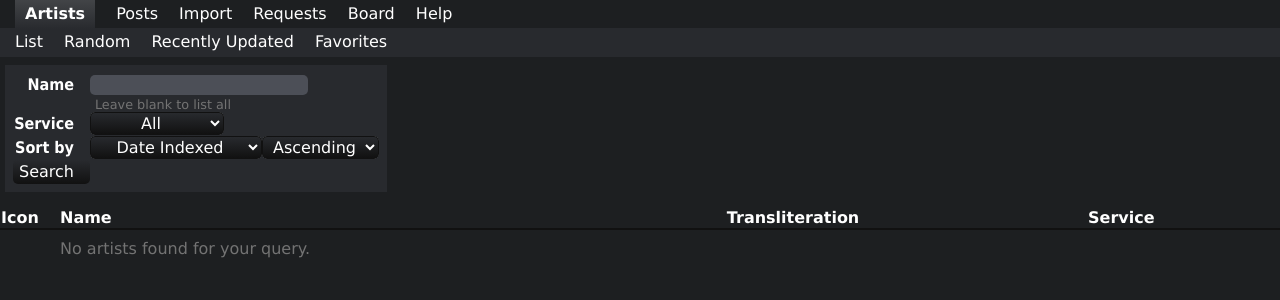
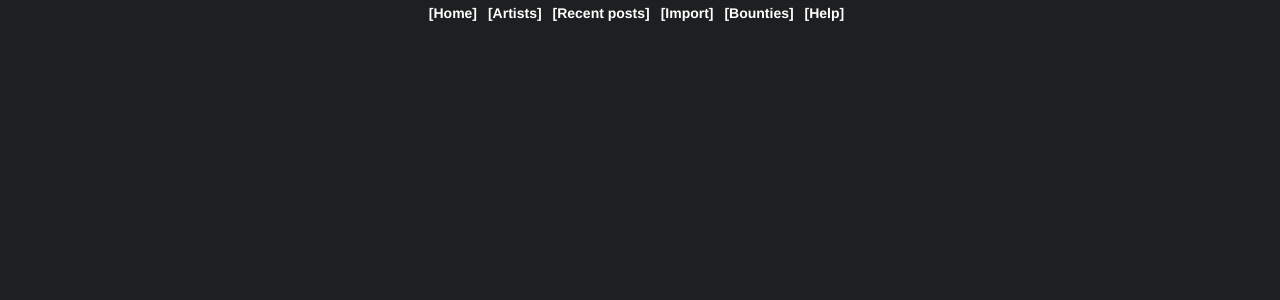
Before and after one commit to KaneTW/Kemono2, a Flask app: page / in a window 1280 px wide. Shown: the top 300 px of the page. Run offline with Flask 2, Linux system fonts and the light colour scheme; parts of the project's set-up code (start-up, migrations or seed data) failed here and were passed over; some libraries are stand-ins or nearby versions.

Commit message:
k3
The third iteration of Kemono's UI (unfinished)

```diff
--- a/server.py
+++ b/server.py
@@ -9,8 +9,9 @@ from routes.help import help_app
 from routes.proxy import proxy_app
 
 from PIL import Image
-from flask import Flask, jsonify, render_template, render_template_string, request, redirect, url_for, send_from_directory, make_response, g, abort, current_app, send_file
+from flask import Flask, jsonify, render_template, render_template_string, request, redirect, url_for, send_from_directory, make_response, g, abort, current_app, send_file, session
 from flask_caching import Cache
+from flask_session import Session
 from werkzeug.utils import secure_filename
 from slugify import slugify_filename
 import requests
@@ -25,6 +26,9 @@ app = Flask(
     __name__,
     template_folder='views'
 )
+app.config["SESSION_TYPE"] = 'sqlalchemy'
+app.config["SQLALCHEMY_DATABASE_URI"] = f"postgresql://{getenv('PGUSER')}:{getenv('PGPASSWORD')}@{getenv('PGHOST')}/{getenv('PGDATABASE')}"
+
 app.config.from_pyfile('flask.cfg')
 cache = Cache(app)
 app.url_map.strict_slashes = False
@@ -34,10 +38,10 @@ app.register_blueprint(help_app, url_prefix='/help')
 app.register_blueprint(proxy_app, url_prefix='/proxy')
 try:
     pool = psycopg2.pool.SimpleConnectionPool(1, 20,
-        host = getenv('PGHOST') if getenv('PGHOST') else 'localhost',
-        dbname = getenv('PGDATABASE') if getenv('PGDATABASE') else 'kemonodb',
-        user = getenv('PGUSER') if getenv('PGUSER') else 'nano',
-        password = getenv('PGPASSWORD') if getenv('PGPASSWORD') else 'shinonome',
+        host = getenv('PGHOST'),
+        dbname = getenv('PGDATABASE'),
+        user = getenv('PGUSER'),
+        password = getenv('PGPASSWORD'),
         cursor_factory = RealDictCursor
     )
 except Exception as error:
@@ -88,6 +92,18 @@ def close(e):
             pool.putconn(connection)
 
 @app.route('/')
+def home():
+    props = {}
+    base = request.args.to_dict()
+    base.pop('o', None)
+    response = make_response(render_template(
+        'home.html',
+        props = props,
+        base = base
+    ), 200)
+    return response
+
+@app.route('/artists')
 @cache.cached(key_prefix=make_cache_key)
 def artists():
     props = {
@@ -122,6 +138,19 @@ def artists():
         cursor = get_cursor()
         cursor.execute(query, params)
         results = cursor.fetchall()
+
+        query2 = "SELECT COUNT(*) FROM lookup "
+        query2 += "WHERE name ILIKE %s "
+        params2 = ('%' + request.args.get('q') + '%',)
+        if request.args.get('service'):
+            query2 += "AND service = %s "
+            params2 += (request.args.get('service'),)
+        query2 += "AND service != 'discord-channel'"
+        cursor2 = get_cursor()
+        cursor2.execute(query2, params2)
+        results2 = cursor.fetchall()
+        props["count"] = int(results2[0]["count"])
+
     response = make_response(render_template(
         'artists.html',
         props = props,
@@ -129,12 +158,6 @@ def artists():
         base = base
     ), 200)
     response.headers['Cache-Control'] = 'max-age=60, public, stale-while-revalidate=2592000'
-    return response
-
-@app.route('/artists')
-def root():
-    response = redirect('/', code=308)
-    response.autocorrect_location_header = False
     return response
 
 @app.route('/thumbnail/<path:path>')
@@ -257,7 +280,8 @@ def user(service, id):
     props = {
         'currentPage': 'posts',
         'id': id,
-        'service': service
+        'service': service,
+        'session': session
     }
     base = request.args.to_dict()
     base.pop('o', None)
@@ -278,11 +302,18 @@ def user(service, id):
     results = cursor.fetchall()
 
     cursor2 = get_cursor()
-    query2 = "SELECT id FROM posts WHERE \"user\" = %s AND service = %s GROUP BY id"
+    query2 = "SELECT COUNT(*) FROM posts WHERE \"user\" = %s AND service = %s"
     params2 = (id, service)
     cursor2.execute(query2, params2)
     results2 = cursor2.fetchall()
-    props["count"] = len(results2)
+    props["count"] = int(results2[0]["count"])
+
+    cursor3 = get_cursor()
+    query3 = "SELECT * FROM lookup WHERE id = %s AND service = %s"
+    params3 = (id, service)
+    cursor3.execute(query3, params3)
+    results3 = cursor.fetchall()
+    props["name"] = results3[0]['name'] if len(results3) > 0 else ''
 
     response = make_response(render_template(
         'user.html',
--- a/static/css/index.css
+++ b/static/css/index.css
@@ -2,12 +2,10 @@ html {
   background: #1d1f21
 }
 
-.sidebar h1 {
-  font-size: 1.16667em;
-}
-
-h1, h2, h3, label {
-  font-family: Tahoma;
+.main {
+  margin: 0 auto;
+  max-width: 1280px;
+  width: 90%;
 }
 
 textarea {
@@ -40,9 +39,17 @@ select * {
   color: #000;
 }
 
+h1, h2, h3 {
+  font-weight: normal;
+}
+
 * {
-  font-family: Verdana, sans-serif;
+  font-family: Helvetica, sans-serif;
   color: #fff;
+}
+
+html, button, input, select, textarea, .pure-g [class *= "pure-u"] {
+  font-family: Helvetica, sans-serif;
 }
 
 .subtitle {
@@ -67,19 +74,104 @@ a:link {
   text-decoration: none;
 }
 
-.views {
+.no-posts {
+  text-align: center;
+}
+
+.jumbo {
+  padding: 0.75rem 1.25rem;
+  border-radius: 0.25rem;
+  background: #3a3d43;
+}
+
+.user-header {
+  border-radius: 10px;
+  background-size: 100% auto;
+  background-position: center;
+  background-color: #3a3d43;
+  padding: 10px;
   display: flex;
 }
 
-.vertical-views {
-  display: flex;
-  flex-direction: column;
-  align-items: center;
-  width: 100%;
+.user-header-avatar {
+  border-radius: 10px;
+  background-size: cover;
+  background-position: center;
+  background-color: #4c5058;
+  height: 100px;
+  width: 100px;
+}
+
+.user-header-info {
+  margin-left: 10px;
+  border-radius: 10px;
+  padding-left: 10px;
+  padding-right: 10px;
+  background-color: rgba(0,0,0,.7);
+  color: #fff;
+}
+
+.user-header-info-top {
+  margin-top: 15px;
+  text-align: center;
+}
+
+.user-header-info-patreon {
+  background-image: url(/static/patreon.svg);
+  display: inline-block;
+  margin-left: 10px;
+  width: 25px;
+  height: 25px;
+  background-size: contain;
+  background-repeat: no-repeat;
+}
+
+.user-header-info-fanbox {
+  background-image: url(/static/fanbox.svg);
+  display: inline-block;
+  margin-left: 10px;
+  width: 50px;
+  height: 25px;
+  background-size: contain;
+  background-repeat: no-repeat;
+}
+
+.user-header-info-gumroad {
+  background-image: url(/static/gumroad.svg);
+  display: inline-block;
+  margin-left: 10px;
+  width: 25px;
+  height: 26px;
+  background-size: contain;
+  background-repeat: no-repeat;
+}
+
+.user-header-info-subscribestar {
+  background-image: url(/static/subscribestar.png);
+  display: inline-block;
+  margin-left: 10px;
+  width: 30px;
+  height: 30px;
+  background-size: contain;
+  background-repeat: no-repeat;
+}
+
+.user-header-info-dlsite {
+  background-image: url(/static/dlsite.png);
+  display: inline-block;
+  margin-left: 10px;
+  width: 50px;
+  height: 30px;
+  background-size: contain;
+  background-repeat: no-repeat;
+}
+
+.user-header-info-title {
+  font-size: 32px;
+  font-weight: 700;
 }
 
 /* thumbnails */
-
 .thumb-standard { border: 1px solid #000 }
 .thumb-child { border: 1px solid #cc0 }
 .thumb-parent { border: 1px solid #0f0 }
@@ -163,7 +255,8 @@ select::-ms-expand {
 
 input[type="text"], input[type="number"] {
   border-radius: 5px;
-  background: #4c4f57;
+  box-shadow: inset 0 1px 3px #1f2024;
+  background:#3a3d43;
   color: #fff;
   text-align: center;
   border: 0;
@@ -188,15 +281,18 @@ input[type="text"], input[type="number"] {
 }
 
 .header {
-  padding: 5px 20px 5px 15px;
+  padding: 5px 20px;
   margin: 0;
+  font-weight: 700;
+  font-size: 14px;
+  text-align: center;
 }
 
 .header li {
   color: #fff;
   display: inline;
   list-style-type: none;
-  margin: 0 1em 0 0;
+  margin: 0 0.5em 0 0;
 }
 
 .header li a:visited, .header li a:link {
@@ -290,10 +388,10 @@ input[type="submit"] {
 
 .search-form {
   display: table;
-  margin: 0 0 1em;
   padding: .5rem;
   margin-left: 5px;
   background-color: #282a2e;
+  margin: 0px auto 8px auto;
 }
 
 .search-form > div {
--- a/views/artists.html
+++ b/views/artists.html
@@ -5,7 +5,7 @@
       autocomplete="off"
       class="search-form"
       novalidate="novalidate"
-      action="/"
+      action="/artists"
       accept-charset="UTF-8"
       method="get"
       onsubmit="return (typeof submitted == 'undefined') ? (submitted = true) : !submitted"
@@ -53,24 +53,18 @@
           {% include 'components/paginator.html' %}
         </div>
       {% endif %}
+      {% if results|length == 0 %}
+        <p class="subtitle">No artists found for your query.</p>
+      {% else %}
         <table class="search-results" width="100%">
           <thead>
             <tr>
               <th width="50px">Icon</th>
               <th>Name</th>
-            <th>Transliteration</th>
               <th>Service</th>
             </tr>
           </thead>
           <tbody>
-          {% if results|length == 0 %}
-            <tr>
-              <td></td>
-              <td class="subtitle">No artists found for your query.</td>
-              <td></td>
-              <td></td>
-            </tr>
-          {% else %}
           {% for artist in results %}
             <tr class="artist-row">
               <td>
@@ -78,10 +72,6 @@
               </td>
               <td>
                 <a href="/{{ artist['service'] }}/{{ 'server' if artist['service'] == 'discord' else 'user' }}/{{ artist['id'] }}">{{ artist['name'] }}</a>
-                </td>
-                <td>
-                  <!-- TODO: Reimplemnt transliteration -->
-                  <div><!--${transliterate(artist[1]) !== artist[1] ? transliterate(artist[1]) : '<span class="subtitle">(N/A)</span>'}--></div>
               </td>
               <td>
                 {{ {
@@ -95,9 +85,9 @@
               </td>
             </tr>
         {% endfor %}
-          {% endif %}
         </tbody>
       </table>
+      {% endif %}
       {% if results|length %}
         <div class="paginator" id="paginator-bottom">
           {% include 'components/paginator.html' %}
--- a/views/components/header.html
+++ b/views/components/header.html
@@ -1,8 +1,8 @@
 <ul class="header">
-  <li {{ 'class="current-page"'|safe if props.currentPage == 'artists' }}><a href="/">Artists</a></li>
-  <li {{ 'class="current-page"'|safe if props.currentPage == 'posts' }}><a href="/posts">Posts</a></li>
-  <li {{ 'class="current-page"'|safe if props.currentPage == 'import' }}><a href="/importer">Import</a></li>
-  <li {{ 'class="current-page"'|safe if props.currentPage == 'requests' }}><a href="/requests">Requests</a></li>
-  <li><a href="https://board.kemono.party/kemono" target="_blank">Board</a></li>
-  <li {{ 'class="current-page"'|safe if props.currentPage == 'help' }}><a href="/help">Help</a></li>
+  <li><a href="/">[Home]</a></li>
+  <li><a href="/artists">[Artists]</a></li>
+  <li><a href="/posts">[Recent posts]</a></li>
+  <li><a href="/importer">[Import]</a></li>
+  <li><a href="/requests">[Bounties]</a></li>
+  <li><a href="/help">[Help]</a></li>
 </ul>
--- a/views/components/shell.html
+++ b/views/components/shell.html
@@ -4,7 +4,9 @@
     <meta charset="UTF-8">
     <meta name="viewport" content="width=device-width, initial-scale=1">
     <title>Kemono</title>
-    <link rel="stylesheet" type="text/css" href="https://unpkg.com/normalize.css@8.0.1/normalize.css">
+    <link rel="stylesheet" href="https://unpkg.com/purecss@2.0.5/build/base-min.css">
+    <link rel="stylesheet" href="https://unpkg.com/purecss@2.0.5/build/grids-min.css">
+    <link rel="stylesheet" href="https://unpkg.com/purecss@2.0.5/build/grids-responsive-min.css">
     <!-- TODO: Replace push notifications with Python library -->
     <!--<meta name="push_key" content="${process.env.VAPID_PUBLIC_KEY}"/>-->
     {% if props.compatibility %}
@@ -35,7 +37,6 @@
   <body>
     <div class="main" id="main">
       {% include 'components/header.html' %}
-      {% include 'components/subheader.html' %}
       {% block content %}{% endblock %}
     </div>
   </body>
--- /dev/null
+++ b/views/home.html
@@ -0,0 +1,6 @@
+{% extends 'components/shell.html' %}
+{% block content %}
+  <div class="page" id="page">
+    <div class="pure-g"></div>
+  </div>
+{% endblock %}
```
Also changed, not shown: other parts of static/css/index.css (+6 -56 lines), views/components/list.html (+8 -12 lines), views/components/paginator.html (+16 -9 lines), views/user.html (+20 -28 lines), static/dlsite.png (added), static/fanbox.svg (added), static/gumroad.svg (added), static/patreon.svg (added), static/subscribestar.png (added). Lines whose indentation alone changed are shown as unchanged.
